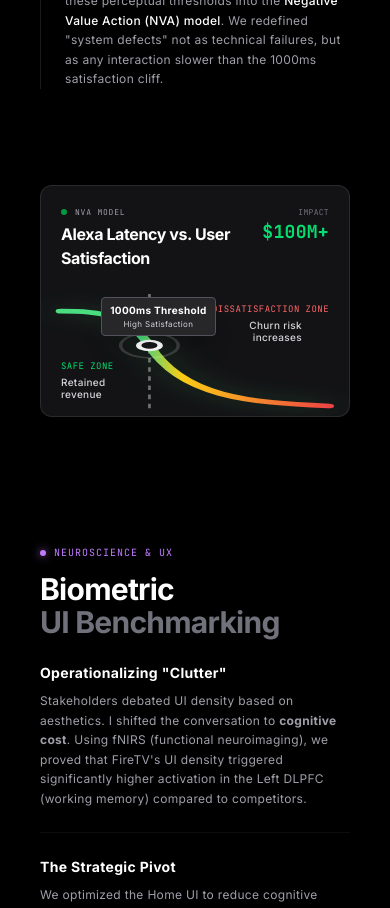
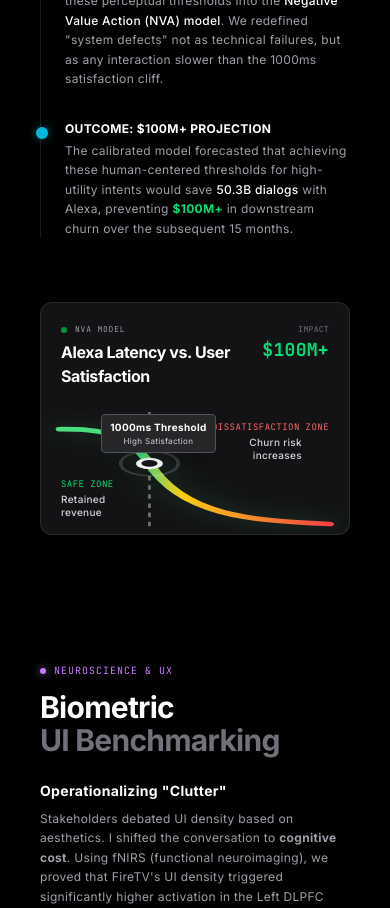
Before and after one commit to brandonfluegel/Research-Portfolio, a Next.js app: page / in a window 390 px wide. Shown: the part 1540-2448 px from the top of the page. Built offline with nearby package versions, Linux system fonts and the light colour scheme.

Commit message:
Update Amazon project impact figures to 00M+

```diff
--- a/components/AmazonProjectSection.tsx
+++ b/components/AmazonProjectSection.tsx
@@ -101,7 +101,7 @@ export default function AmazonProjectSection() {
               </div>
 
               {/* Step 3 (Outcome - Visible on Desktop flow, Mobile sees top block) */}
-               <div className="relative hidden md:block">
+               <div className="relative">
                 <span className="absolute -left-[29px] md:-left-[37px] top-1.5 w-3 h-3 bg-cyan-500 shadow-[0_0_10px_rgba(6,182,212,0.5)] rounded-full"></span>
                 <h4 className="text-xs md:text-sm font-bold text-white uppercase tracking-wide mb-1 md:mb-2">Outcome: $100M+ Projection</h4>
                 <p className="text-xs md:text-sm text-zinc-400 leading-relaxed">
```
